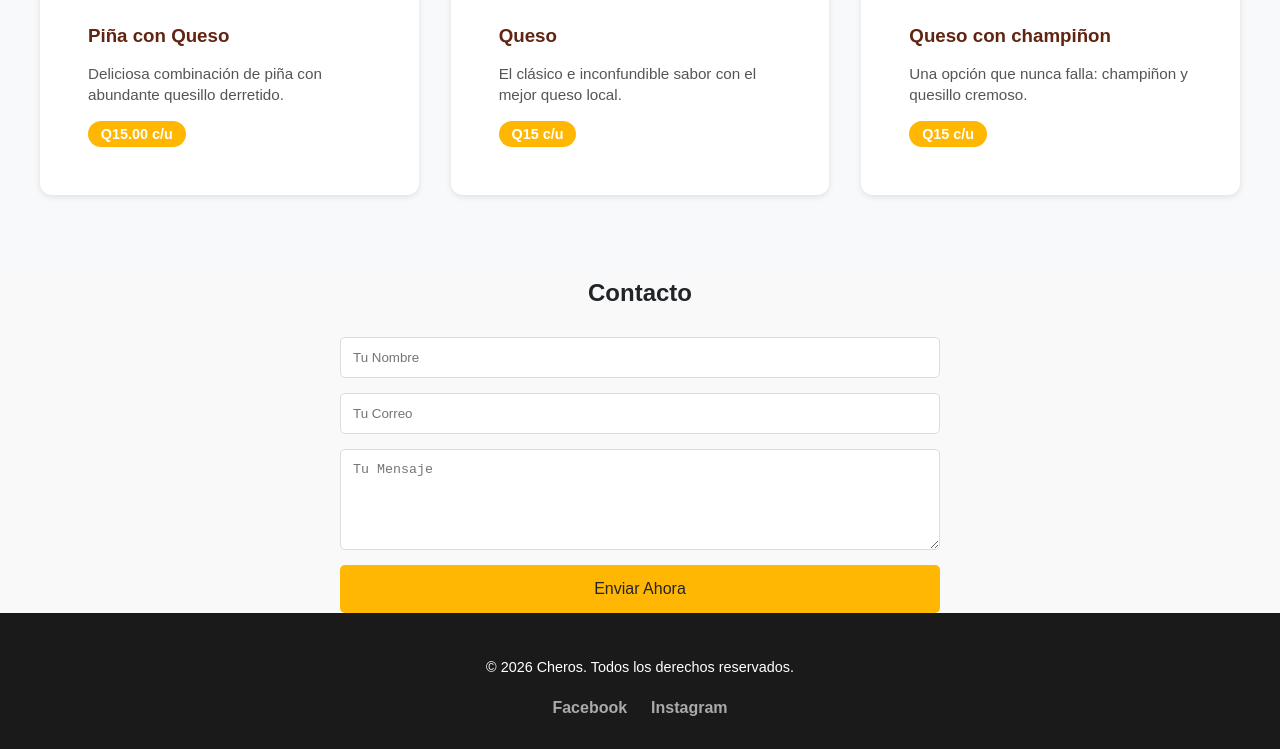
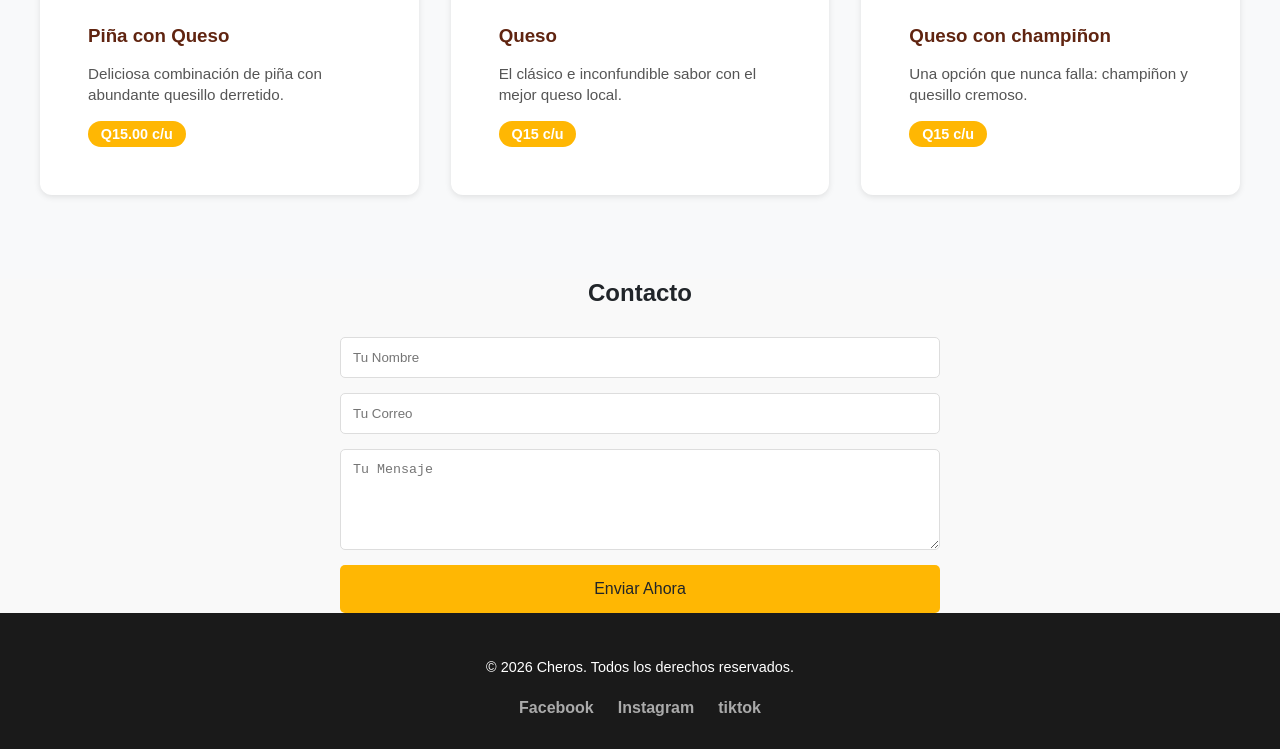
Before and after one commit to Alenita8/landing-emprendedores, a plain HTML site: page index.html in a window 1280 px wide. Shown: the part 1882-2631 px from the top of the page. Drawn offline with Linux system fonts and the light colour scheme.

Commit message:
fix: corrige footer agregado tiktok link a social media

```diff
--- a/index.html
+++ b/index.html
@@ -93,7 +93,7 @@
     <ul class="redes-sociales">
         <li><a href="https://www.facebook.com/PupusasCheros" target="_blank" rel="noopener noreferrer" class="social-link facebook">Facebook</a></li>
         <li><a href="https://www.instagram.com/cherospupusas/" target="_blank" rel="noopener noreferrer" class="social-link instagram">Instagram</a></li>
-    </ul>
+        <li><a href="https://www.tiktok.com/@pupusascheros" target="_blank" rel="noopener noreferrer" class="social-link">tiktok</a></li>
 </footer>
 
 
```
